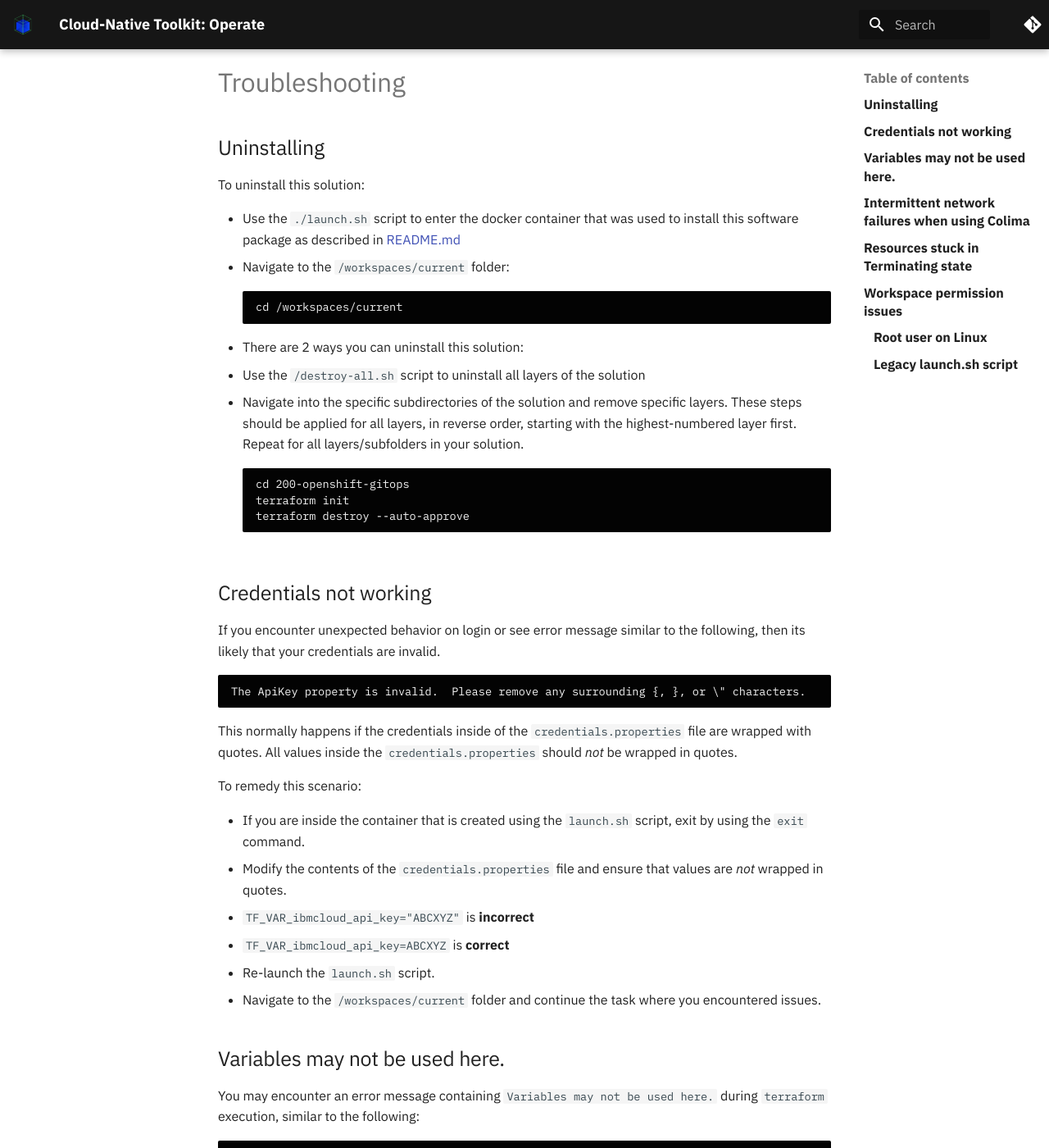
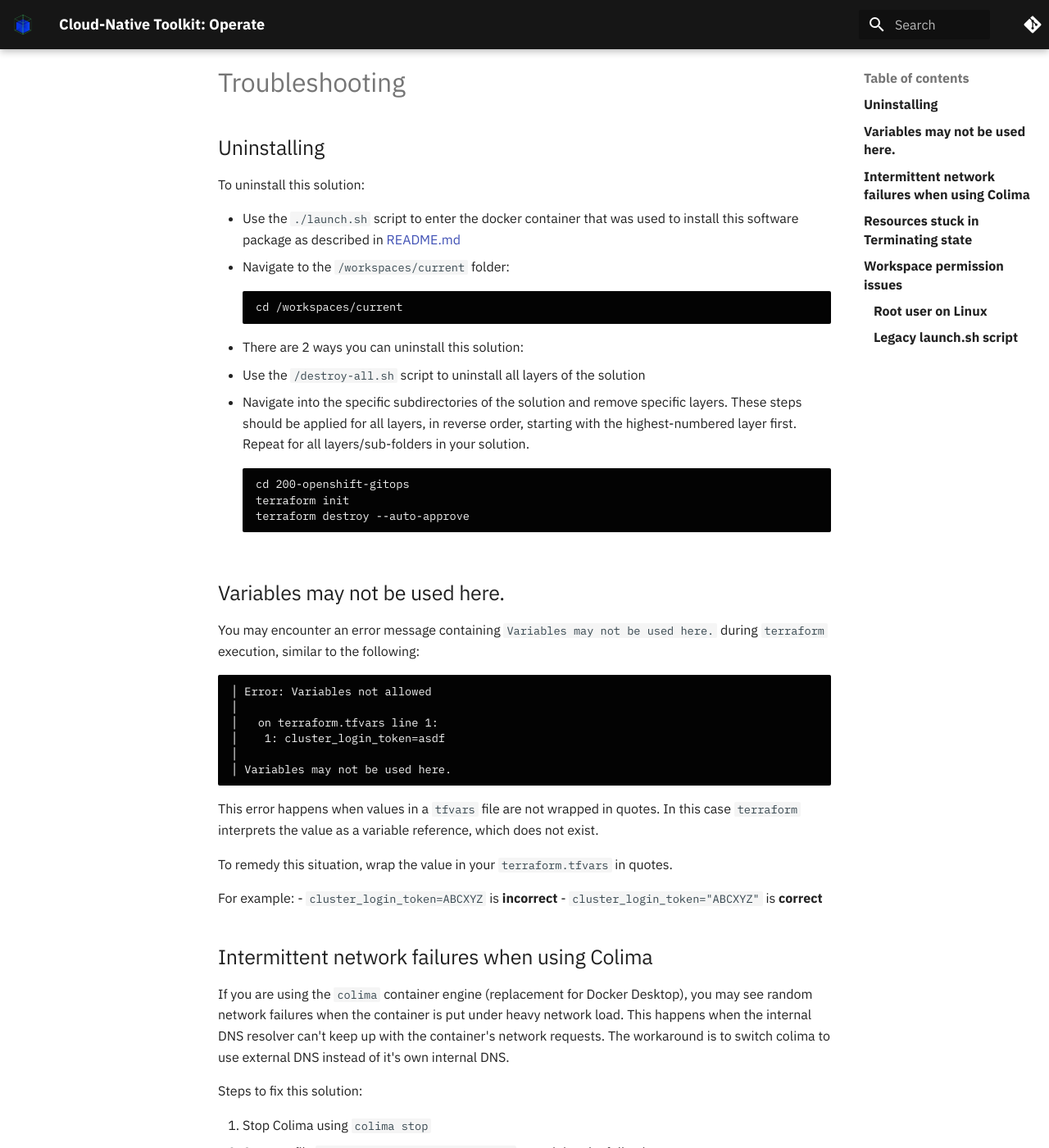
Before and after one commit to cloud-native-toolkit/site-operator-guide, an MkDocs documentation site: the page built from docs/resources/troubleshooting.md, in a window 1280 px wide and 1400 px high. Shown: the whole window at 82% size. Built offline with MkDocs 1.6.1 and Material for MkDocs 9.7.7, drawn with Linux system fonts in a browser that asks for light colours; comment, search, counter and statistics services are not loaded; some of the changed text lies outside the part shown.

Commit message:
fixed spellings, removed invalid troubleshooting section, fixed nginx image
Signed-off-by: Andrew Trice <amtrice@us.ibm.com>

````diff
--- a/docs/resources/troubleshooting.md
+++ b/docs/resources/troubleshooting.md
@@ -11,7 +11,7 @@
   ```
 - There are 2 ways you can uninstall this solution:
   - Use the `/destroy-all.sh` script to uninstall all layers of the solution
-  - Navigate into the specific subdirectories of the solution and remove specific layers.  These steps should be applied for all layers, in reverse order, starting with the highest-numbered layer first.  Repeat for all layers/subfolders in your solution.
+  - Navigate into the specific subdirectories of the solution and remove specific layers.  These steps should be applied for all layers, in reverse order, starting with the highest-numbered layer first.  Repeat for all layers/sub-folders in your solution.
     ```
     cd 200-openshift-gitops
     terraform init
@@ -19,24 +19,6 @@
     ```
 
 
-
-## Credentials not working
-
-If you encounter unexpected behavior on login or see error message similar to the following, then its likely that your credentials are invalid.
-```
-The ApiKey property is invalid.  Please remove any surrounding {, }, or \" characters.
-```
-
-This normally happens if the credentials inside of the `credentials.properties` file are wrapped with quotes.   All values inside the `credentials.properties` should *not* be wrapped in quotes.
-
-To remedy this scenario:
-
-- If you are inside the container that is created using the `launch.sh` script, exit by using the `exit` command.
-- Modify the contents of the `credentials.properties` file and ensure that values are *not* wrapped in quotes.
-  - `TF_VAR_ibmcloud_api_key="ABCXYZ"` is **incorrect**
-  - `TF_VAR_ibmcloud_api_key=ABCXYZ` is **correct**
-- Re-launch the `launch.sh` script.
-- Navigate to the `/workspaces/current` folder and continue the task where you encountered issues.
 
 ## Variables may not be used here.
 
````
Also changed, not shown: other parts of docs/resources/troubleshooting.md (+1 -1 lines), cspell.json (+9 -0 lines), docs/do/End-2-End-Testing.md (+1 -1 lines), docs/resources/automation-runtimes.md (+72 -19 lines), 2 other files.
